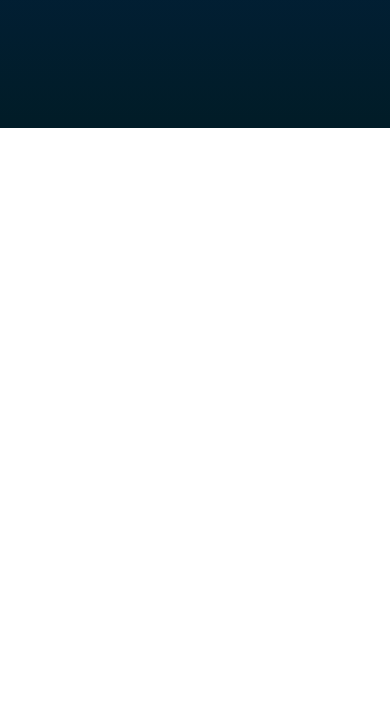
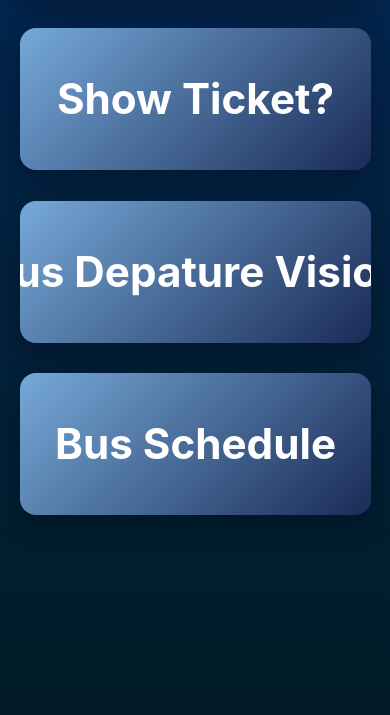
Before and after one commit to Jackzombie/njTransit, a website: page public/index.html in a window 390 px wide. Shown: the part 716-1431 px from the top of the page. Before the commit the page ends 844 px from the top, so only its background shows below. Drawn offline with Linux system fonts and the light colour scheme.

Commit message:
final change to get the website to work well with my phone

```diff
--- a/public/index.html
+++ b/public/index.html
@@ -239,12 +239,19 @@
   }
 }
 
-/* Responsive Design */
-@media (max-width: 991px) {
+@media (max-width: 980px) {
 
   .banner-section {
     height: 200px;
   }
+
+  .btn-text {
+  font-size: clamp(0.8rem, 5vh, 3rem);
+  line-height: 1;
+  display: inline-block;
+  text-align: center;
+  white-space: nowrap;
+}
 
   .banner-title {
     font-size: 1.8rem;
@@ -256,11 +263,11 @@
   }
 
   .action-btn {
-    width: 85vw;
+    width: 90vw;
     min-height: 60px;
     font-size: 1rem;
-    padding: 16px 20px;
-    gap: 10px;
+    padding: 50px 0px;
+    gap: 20px;
   }
 
   .btn-icon svg {
@@ -269,76 +276,8 @@
   }
 
   .button-container {
-    padding: 40px 10px;
-    gap: 18px;
-  }
-}
-
-@media (max-width: 767px) {
-
-  .banner-section {
-    height: 250px;
-  }
-
-  .banner-title {
-    font-size: 2.2rem;
-    letter-spacing: 2px;
-  }
-
-  .banner-subtitle {
-    font-size: 1rem;
-  }
-
-  .action-btn {
-    width: 80vw;
-    min-height: 65px;
-    font-size: 1.1rem;
-    padding: 18px 25px;
-    gap: 12px;
-  }
-
-  .btn-icon svg {
-    width: 24px;
-    height: 24px;
-  }
-
-  .button-container {
-    padding: 50px 15px;
-    gap: 20px;
-  }
-}
-
-@media (max-width: 750px) {
-
-  .banner-section {
-    height: 200px;
-  }
-
-  .banner-title {
-    font-size: 1.8rem;
-    letter-spacing: 1px;
-  }
-
-  .banner-subtitle {
-    font-size: 0.9rem;
-  }
-
-  .action-btn {
-    width: 85vw;
-    min-height: 60px;
-    font-size: 1rem;
-    padding: 16px 20px;
-    gap: 10px;
-  }
-
-  .btn-icon svg {
-    width: 22px;
-    height: 22px;
-  }
-
-  .button-container {
-    padding: 40px 10px;
-    gap: 18px;
+    padding: 200px 0px;
+    gap: 30px;
   }
 }
 </style>
```
